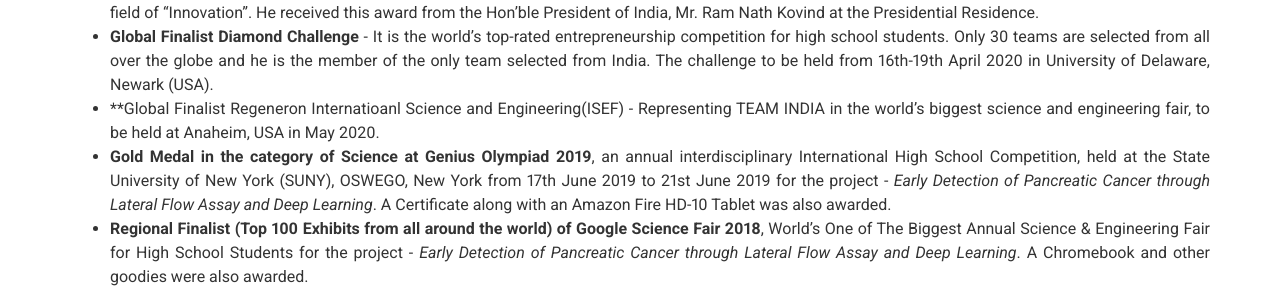
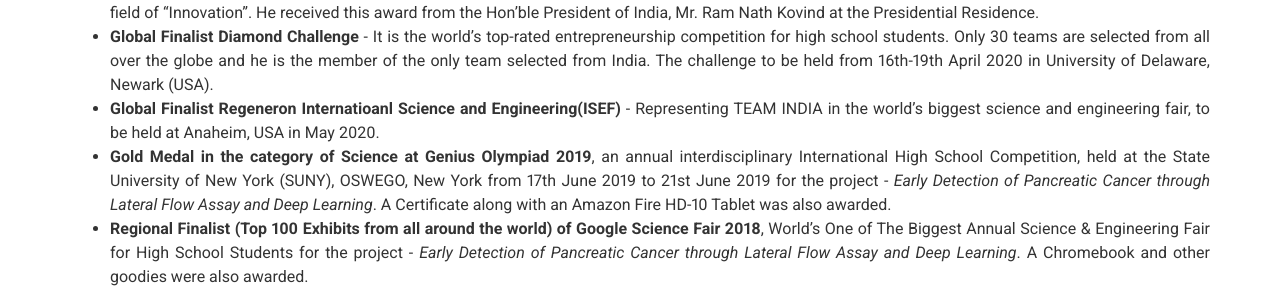
Before and after one commit to shadow0404/shadow0404.github.io, a Jekyll site: the page built from index.md, in a window 1280 px wide. Shown: the part 770-1061 px from the top of the page. Built offline with Jekyll 4.4.1, drawn with Linux system fonts in a browser that asks for light colours.

```diff
--- a/_data/projects.yml
+++ b/_data/projects.yml
@@ -3,6 +3,6 @@
   description: | # this will include new lines to allow paragraphs
     -  **Pradhan Mantri Rashtriya Bal Puraskar 2020** - It is the highest civilian honor for Indian citizens under the age of 18, for his exceptional achievements in the field of “Innovation”. He received this award from the Hon'ble President of India, Mr. Ram Nath Kovind at the Presidential Residence.
     -  **Global Finalist Diamond Challenge** - It is the world’s top-rated entrepreneurship competition for high school students. Only 30 teams are selected from all over the globe and he is the member of the only team selected from India. The challenge to be held from 16th-19th April 2020 in University of Delaware, Newark (USA).
-    -  **Global Finalist Regeneron Internatioanl Science and Engineering(ISEF) - Representing TEAM INDIA in the world's biggest science and engineering fair, to be held at Anaheim, USA in May 2020.
+    -  **Global Finalist Regeneron Internatioanl Science and Engineering(ISEF)** - Representing TEAM INDIA in the world's biggest science and engineering fair, to be held at Anaheim, USA in May 2020.
     -  **Gold Medal in the category of Science at Genius Olympiad 2019**, an annual interdisciplinary International High School Competition, held at the State University of New York (SUNY), OSWEGO, New York from 17th June 2019 to 21st June 2019 for the project - *Early Detection of Pancreatic Cancer through Lateral Flow Assay and Deep Learning*. A Certificate along with an Amazon Fire HD-10 Tablet was also awarded.
     -  **Regional Finalist (Top 100 Exhibits from all around the world) of Google Science Fair 2018**, World’s One of The Biggest Annual Science & Engineering Fair for High School Students for the project - *Early Detection of Pancreatic Cancer through Lateral Flow Assay and Deep Learning*. A Chromebook and other goodies were also awarded.
```
